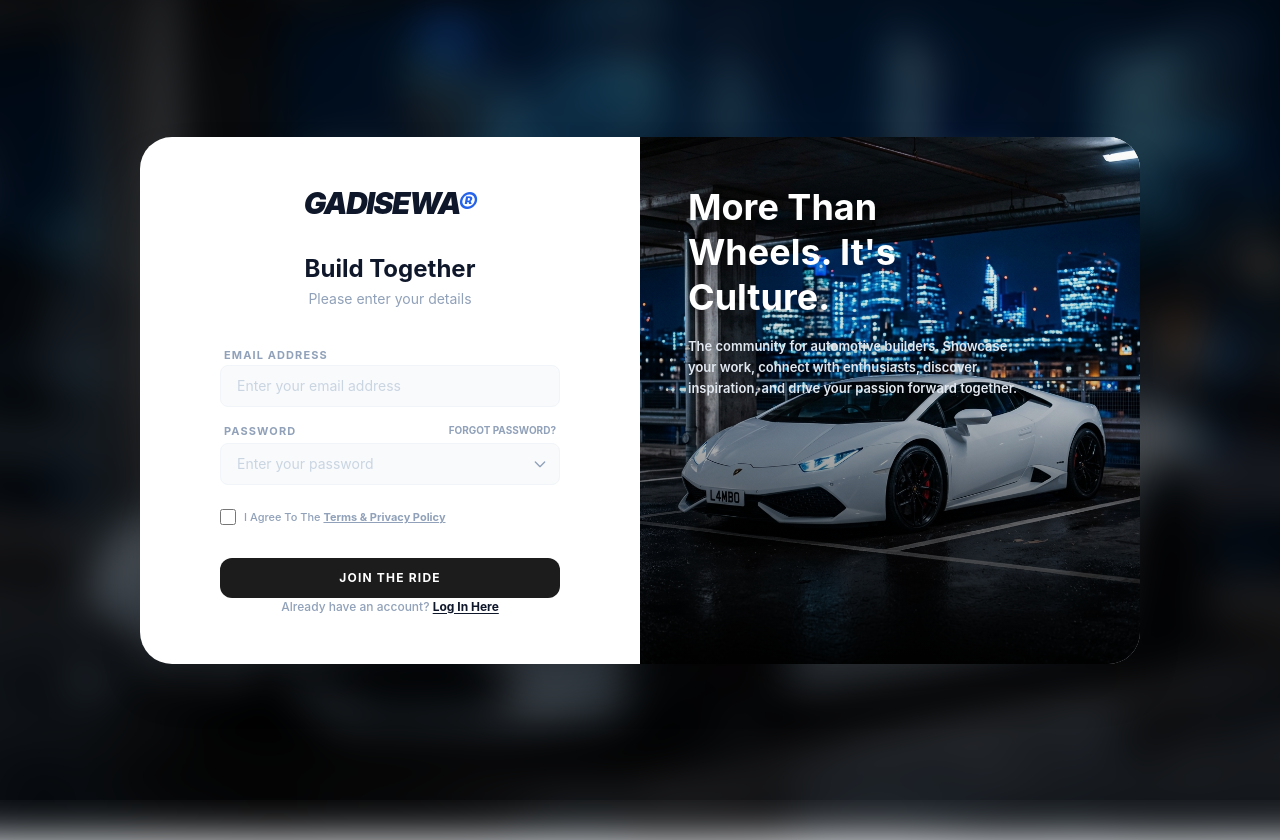
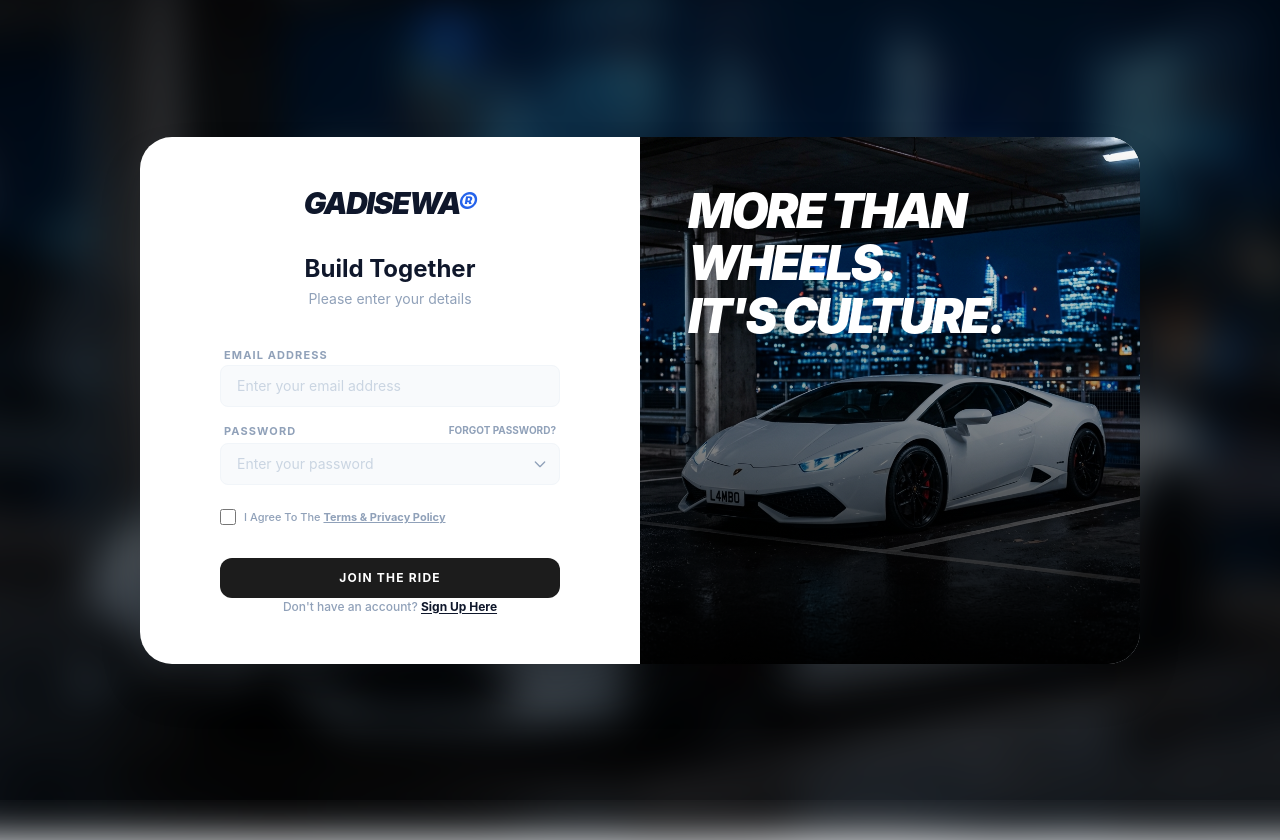
Before and after one commit to KaranBastola84/GadiSewa-frontend, a React (Vite) app: page /login in a window 1280 px wide. Shown: the top 840 px of the page. Built offline with nearby package versions, Linux system fonts and the light colour scheme.

Commit message:
refactor: update Login and Register components for improved UI and remove unused state

```diff
--- a/src/pages/auth/Login.jsx
+++ b/src/pages/auth/Login.jsx
@@ -1,7 +1,5 @@
 import React, { useState } from 'react';
 import { Link } from 'react-router-dom';
-import Input from '../../components/Input';
-import Button from '../../components/Button';
 
 const Login = () => {
   const [formData, setFormData] = useState({
@@ -146,7 +144,7 @@ const Login = () => {
           </form>
 
           <p className="text-[12px] font-medium text-slate-400">
-            Already have an account? <Link to="/register" className="text-slate-900 font-bold underline underline-offset-2">Log In Here</Link>
+            Don't have an account? <Link to="/register" className="text-slate-900 font-bold underline underline-offset-2">Sign Up Here</Link>
           </p>
         </div>
 
@@ -157,13 +155,12 @@ const Login = () => {
             alt="Automotive Culture"
             className="absolute inset-0 w-full h-full object-cover transition-transform duration-700 group-hover:scale-105"
           />
-          <div className="absolute inset-0 bg-gradient-to-t from-black/90 via-black/20 to-transparent"></div>
+          <div className="absolute inset-0 bg-gradient-to-t from-black/95 via-black/40 to-transparent"></div>
 
-          <div className="relative z-10 text-white max-w-[340px]">
-            <h3 className="text-4xl font-bold mb-4 leading-tight drop-shadow-lg">More Than Wheels. It's Culture.</h3>
-            <p className="text-slate-200 text-[13px] leading-relaxed font-semibold drop-shadow-md">
-              The community for automotive builders. Showcase your work, connect with enthusiasts, discover inspiration, and drive your passion forward together.
-            </p>
+          <div className="relative z-10 text-white max-w-[400px]">
+            <h3 className="text-5xl font-black italic mb-6 leading-[1.1] drop-shadow-2xl uppercase tracking-tighter">
+              More Than Wheels.<br />It's Culture.
+            </h3>
           </div>
         </div>
       </div>
--- a/src/pages/auth/Register.jsx
+++ b/src/pages/auth/Register.jsx
@@ -12,7 +12,6 @@ const Register = () => {
     agreeTerms: false
   });
   const [errors, setErrors] = useState({});
-  const [showPassword, setShowPassword] = useState(false);
   const [isLoading, setIsLoading] = useState(false);
 
   const validate = () => {
@@ -71,9 +70,6 @@ const Register = () => {
 
           <div className="relative z-10 text-white max-w-[340px]">
             <h3 className="text-4xl font-bold mb-4 leading-tight drop-shadow-lg">Start Your Journey Today.</h3>
-            <p className="text-slate-200 text-[13px] leading-relaxed font-semibold drop-shadow-md">
-              Join the most comprehensive parts management system. Precision tools for precision builders.
-            </p>
           </div>
         </div>
 
```
